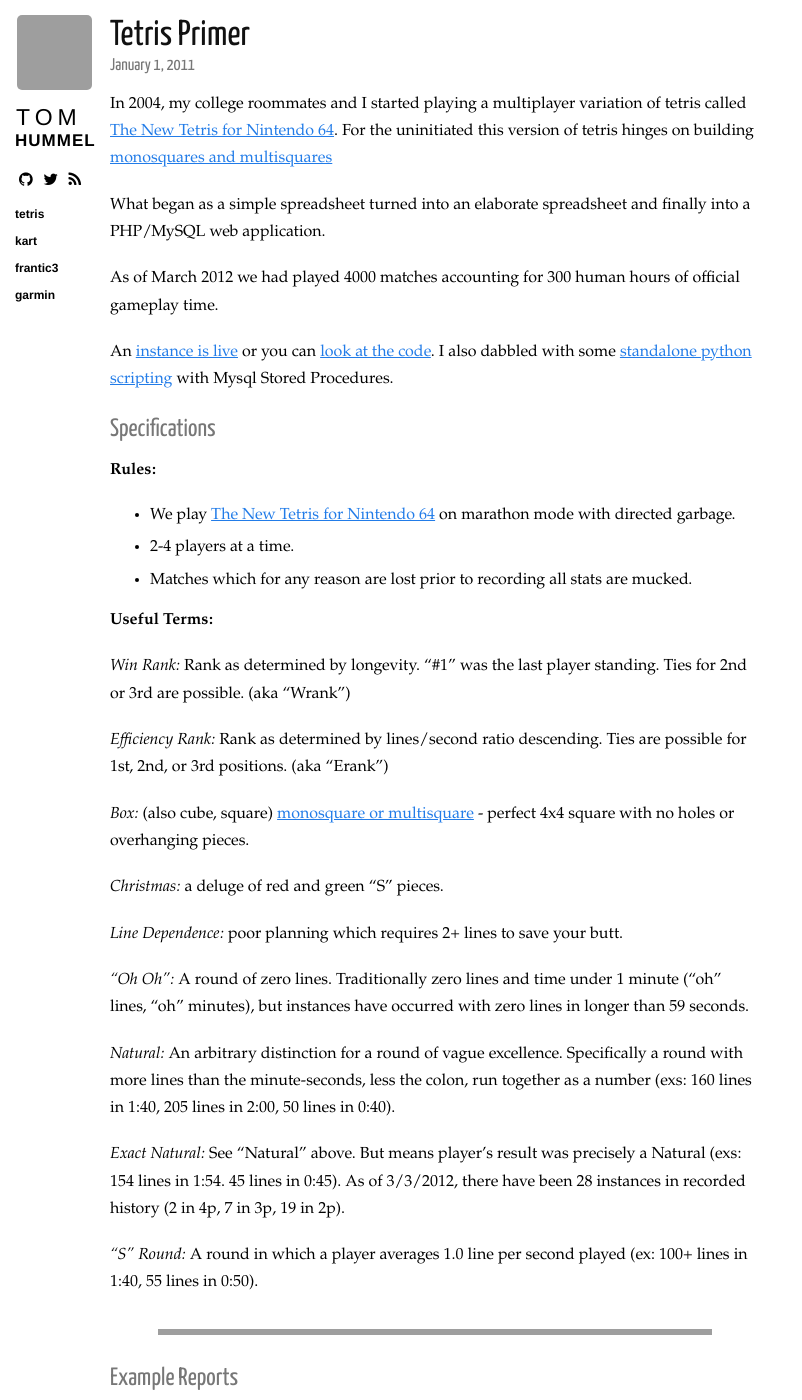
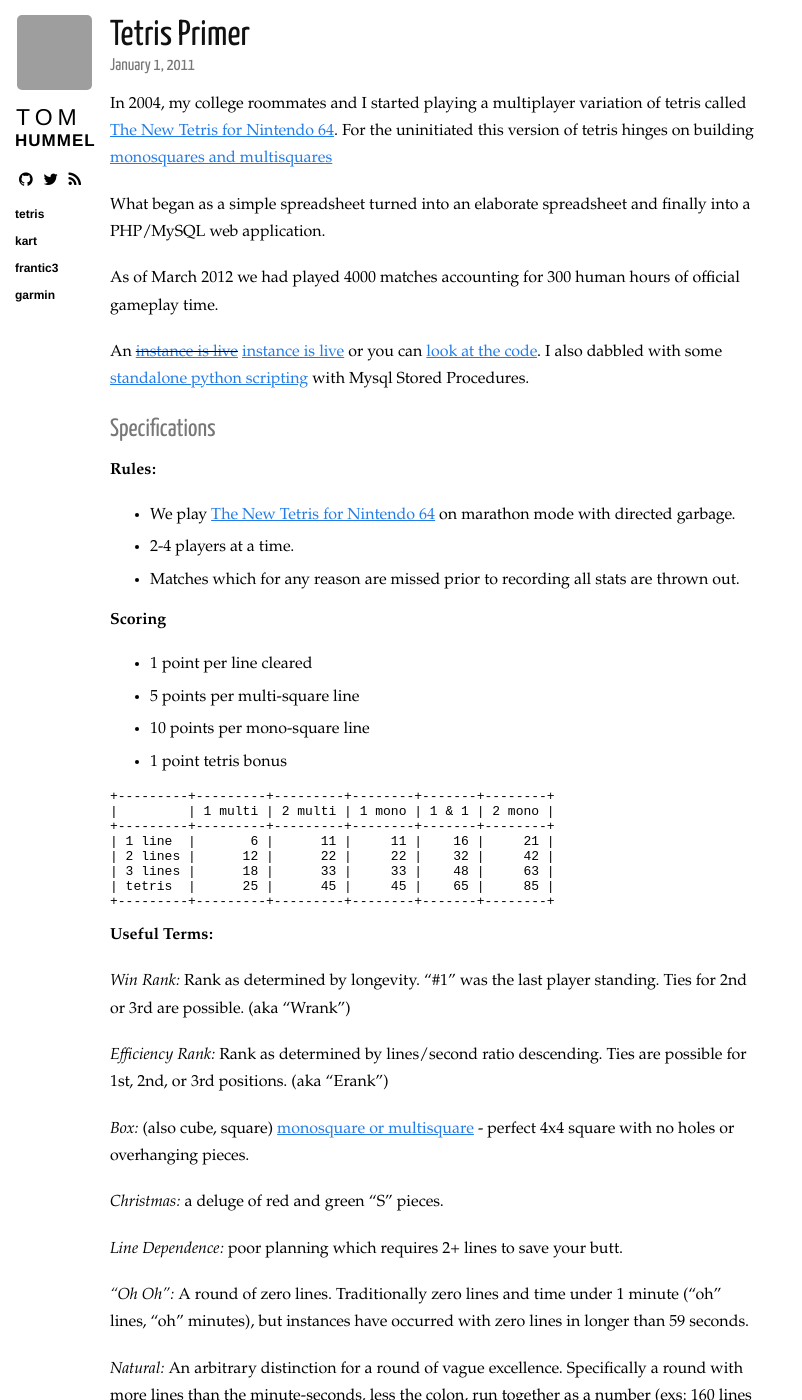
Before and after one commit to tphummel/blog, a Jekyll site: the page built from _posts/2011-01-01-tetris-primer.md, in a window 1280 px wide and 1400 px high, cut to the strip 0-1400 px from the top of the window. Shown: the whole strip, without its empty margins (0-802 px from the left). Built offline with Jekyll 4.4.1, drawn with Linux system fonts in a browser that asks for light colours; nearby versions of some CDN libraries; Markdown is read by kramdown in place of the engine named in the settings; comment, search, counter and statistics services are not loaded; grey boxes are pictures that could not be loaded.

Commit message:
tetris-primer: new scoring notes. new live link

```diff
--- a/_posts/2011-01-01-tetris-primer.md
+++ b/_posts/2011-01-01-tetris-primer.md
@@ -10,7 +10,7 @@
 
 As of March 2012 we had played 4000 matches accounting for 300 human hours of official gameplay time.
 
-An [instance is live][1] or you can [look at the code][2]. I also dabbled with some [standalone python scripting][3] with Mysql Stored Procedures.
+An <del>[instance is live][1]</del> [instance is live][5] or you can [look at the code][2]. I also dabbled with some [standalone python scripting][3] with Mysql Stored Procedures.
 
 ### Specifications
 
@@ -18,7 +18,25 @@
 
 + We play [The New Tetris for Nintendo 64][0] on marathon mode with directed garbage.
 + 2-4 players at a time.
-+ Matches which for any reason are lost prior to recording all stats are mucked.
++ Matches which for any reason are missed prior to recording all stats are thrown out.
+
+**Scoring**
+
+- 1 point per line cleared
+- 5 points per multi-square line
+- 10 points per mono-square line
+- 1 point tetris bonus
+
+<pre>
++---------+---------+---------+--------+-------+--------+
+|         | 1 multi | 2 multi | 1 mono | 1 & 1 | 2 mono |
++---------+---------+---------+--------+-------+--------+
+| 1 line  |       6 |      11 |     11 |    16 |     21 |
+| 2 lines |      12 |      22 |     22 |    32 |     42 |
+| 3 lines |      18 |      33 |     33 |    48 |     63 |
+| tetris  |      25 |      45 |     45 |    65 |     85 |
++---------+---------+---------+--------+-------+--------+
+</pre>
 
 **Useful Terms:**
 
@@ -93,3 +111,4 @@
   [2]: https://github.com/tphummel/tetris-db
   [3]: https://github.com/tphummel/tetris-report
   [4]: http://tetris.wikia.com/wiki/Square_Platforming
+  [5]: http://tnt.tphum.us
```
